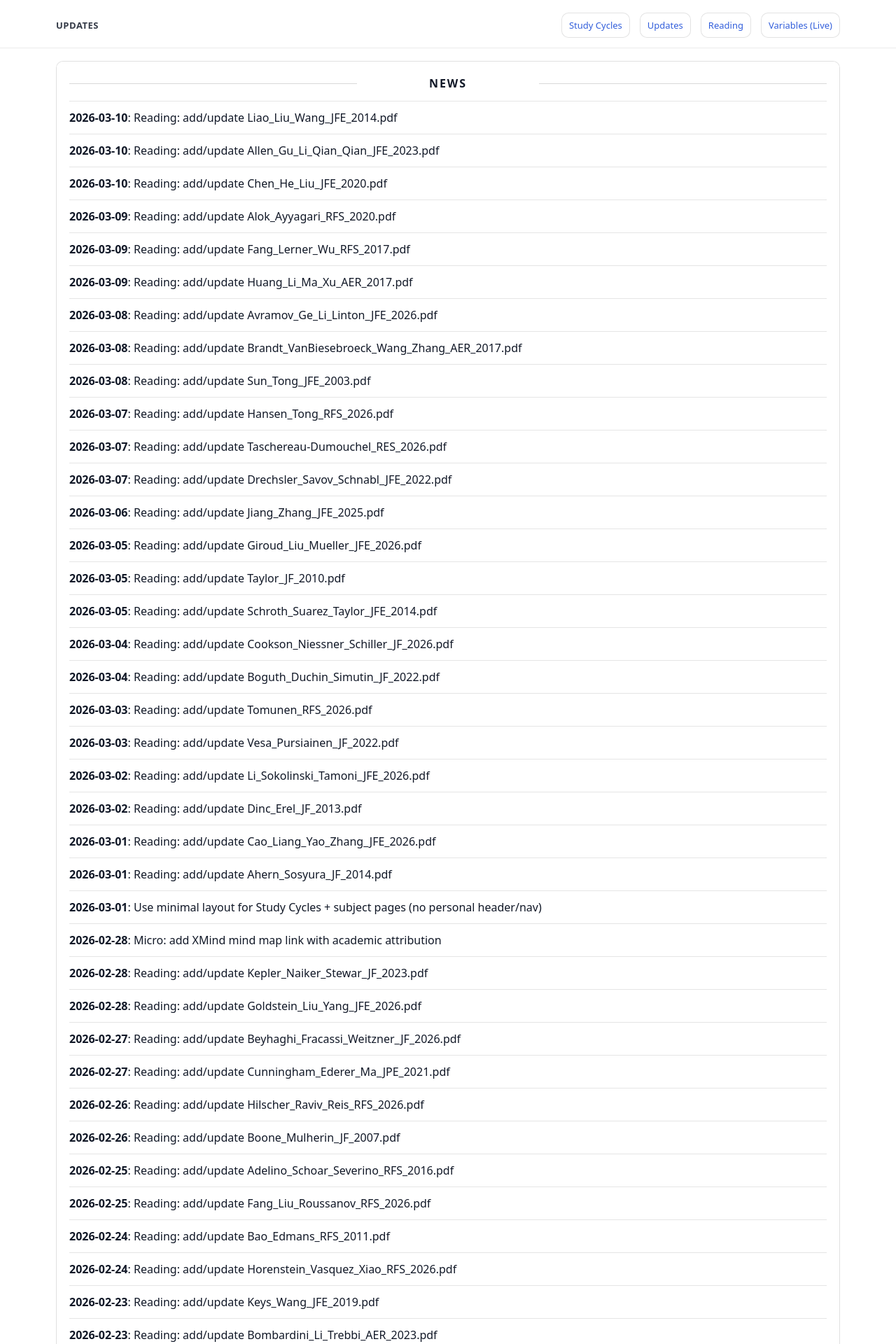
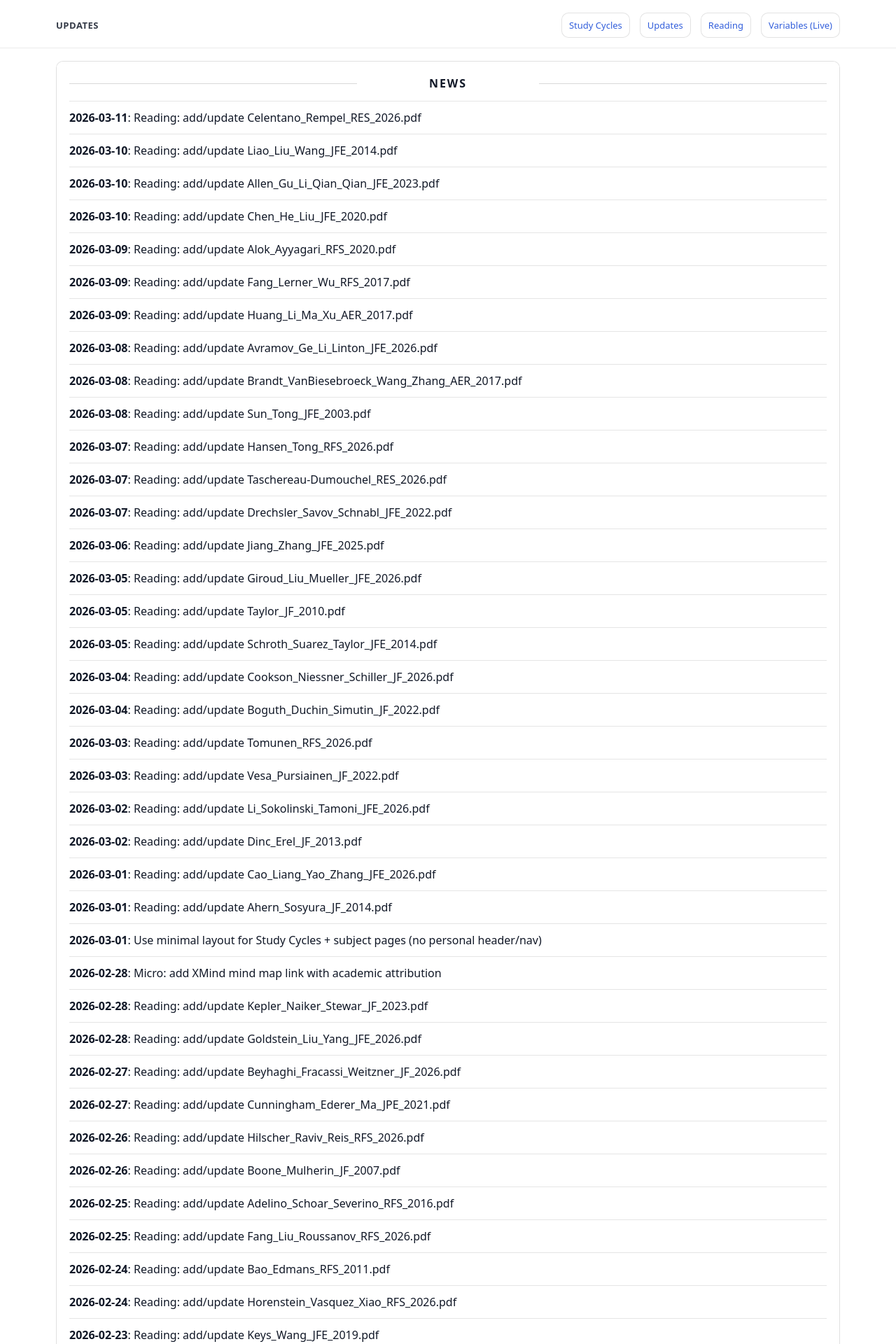
Before and after one commit to yaxinzn/study-archive, a Jekyll site: the page built from updates/index.md, in a window 1280 px wide. Shown: the top 1920 px of the page at 70% size. Built offline with Jekyll 4.4.1, drawn with Linux system fonts in a browser that asks for light colours; some of the changed text lies outside the part shown.

Commit message:
chore: update NEWS feed

```diff
--- a/_data/news.yml
+++ b/_data/news.yml
@@ -1,4 +1,7 @@
 # Auto-generated update history (sorted newest -> oldest). Do not edit manually.
+- ts: "1773227206"
+  date: "2026-03-11"
+  title: "Reading: add/update Celentano_Rempel_RES_2026.pdf"
 - ts: "1773136987"
   date: "2026-03-10"
   title: "Reading: add/update Liao_Liu_Wang_JFE_2014.pdf"
```
